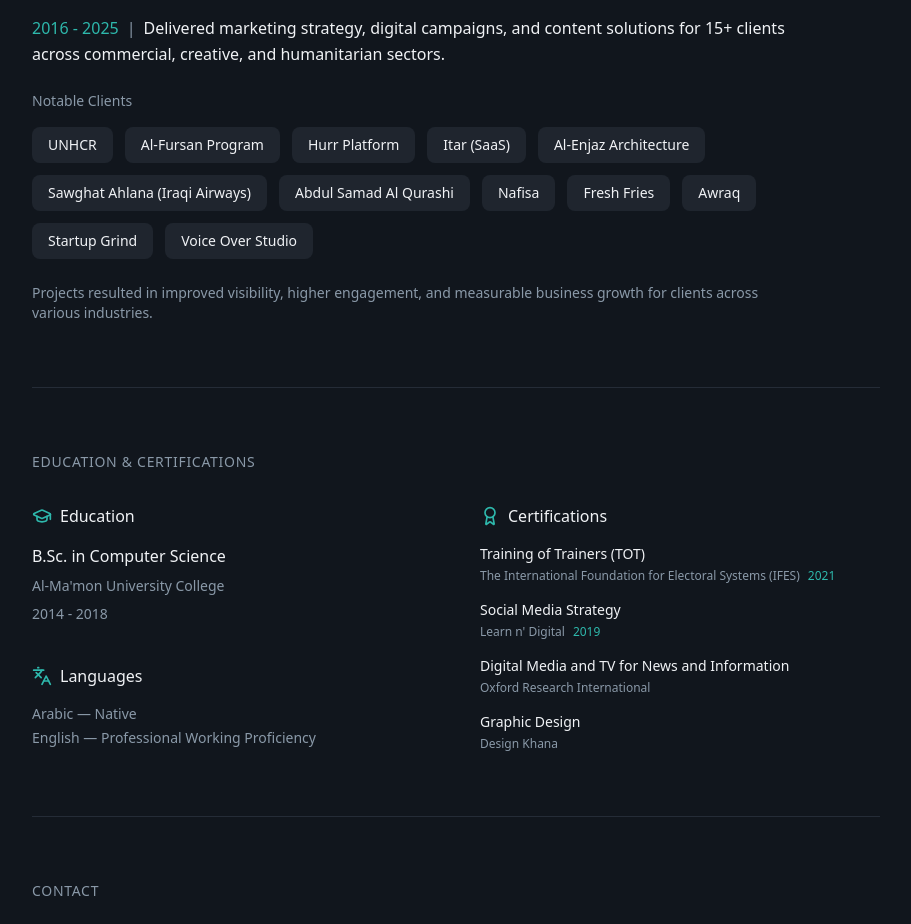
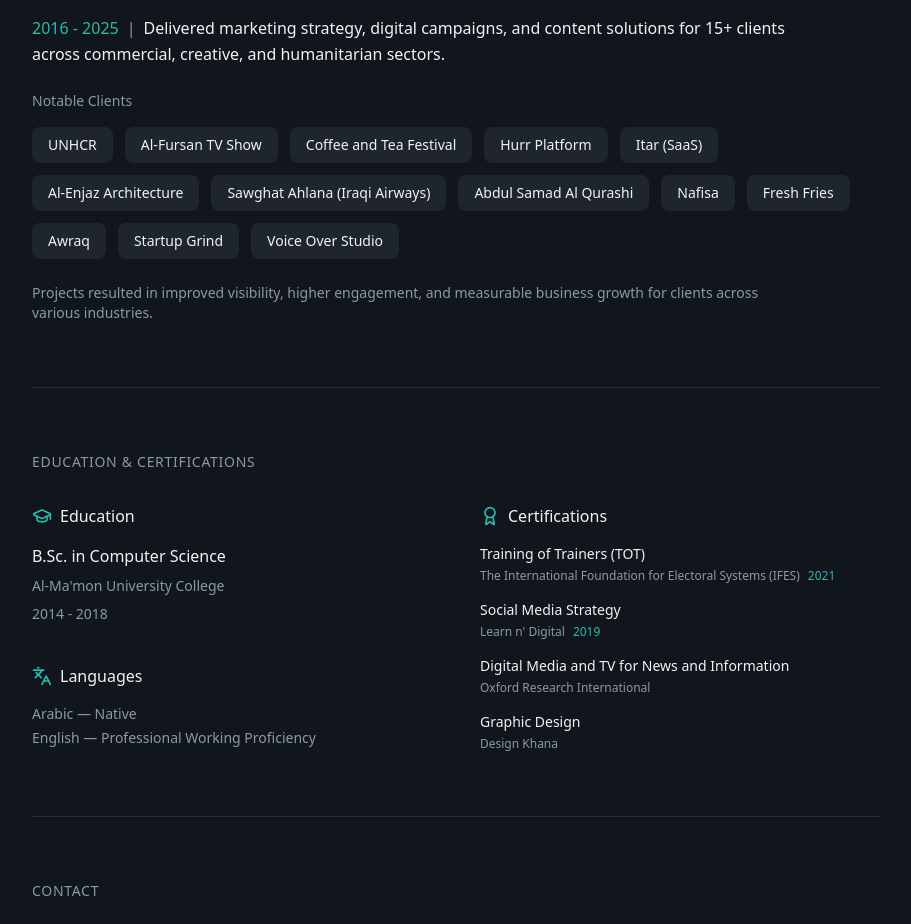
Before and after one commit to musawione/v0-musawi, a Next.js app: page / in a window 1280 px wide. Shown: the part 5560-6484 px from the top of the page, without its empty margins (184-1095 px from the left). Built offline with nearby package versions, Linux system fonts and the light colour scheme.

Commit message:
Update freelance clients list to match latest CV

```diff
--- a/components/freelance-section.tsx
+++ b/components/freelance-section.tsx
@@ -1,6 +1,7 @@
 const clients = [
   "UNHCR",
-  "Al-Fursan Program",
+    "Al-Fursan TV Show",
+  "Coffee and Tea Festival",
   "Hurr Platform",
   "Itar (SaaS)",
   "Al-Enjaz Architecture",
```
